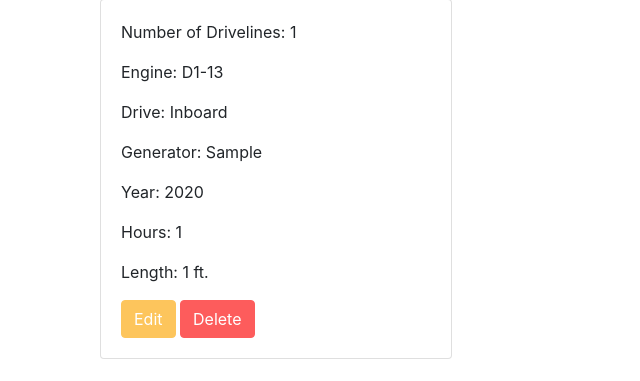
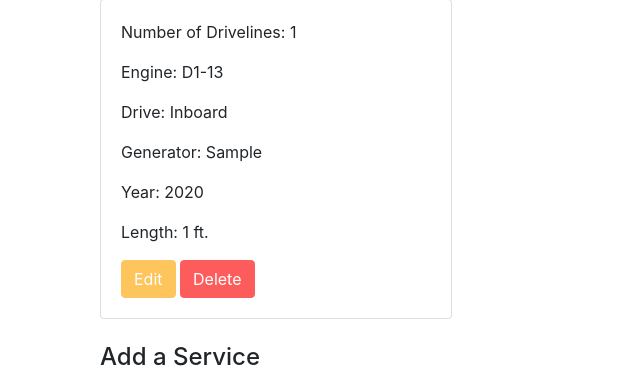
Before and after one commit to adicerbo/service_tracker, a Django app: page /boats/1/ in a window 1280 px wide. Shown: the part 110-491 px from the top of the page, without its empty margins (0-640 px from the left). Run offline with Django 4.2, Linux system fonts and the light colour scheme; tables that the repository leaves empty hold one stand-in row (values such as "Sample post"); some libraries are stand-ins or nearby versions.

Commit message:
remove hours from details page

```diff
--- a/main_app/templates/boats/detail.html
+++ b/main_app/templates/boats/detail.html
@@ -15,7 +15,6 @@
                     <p>Drive: {{ boat.get_drive_type_display }} </p>
                     <p>Generator: {{ boat.generator }} </p>
                     <p>Year: {{ boat.year }} </p>
-                    <p>Hours: {{ boat.hours }} </p>
                     <p>Length: {{ boat.length }} ft.</p>
                     <button class="btn btn-secondary"><a href="{% url 'boat_update' boat.id %}">Edit</a></button>
                     <button class="btn btn-danger"><a href="{% url 'boat_delete' boat.id %}">Delete</a></button>
```
